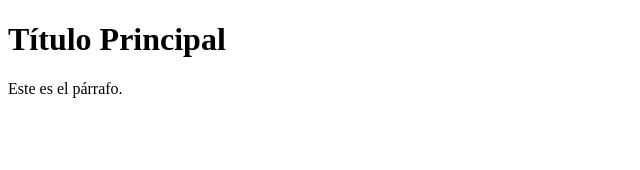
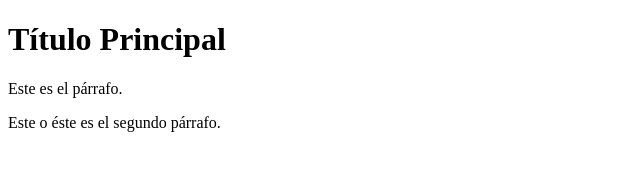
Before and after one commit to lavadelsur/lavadelsur.github.io, a plain HTML site: page index.html in a window 1280 px wide. Shown: the whole page, without its empty margins (0-640 px from the left). Drawn offline with Linux system fonts and the light colour scheme.

Commit message:
mi primer sitio editado

```diff
--- a/index.html
+++ b/index.html
@@ -4,6 +4,7 @@
 
 <h1>Título Principal</h1>
 <p>Este es el párrafo.</p>
+<p> Este o éste es el segundo párrafo. </p>
 
 </body>
 </html>
```
